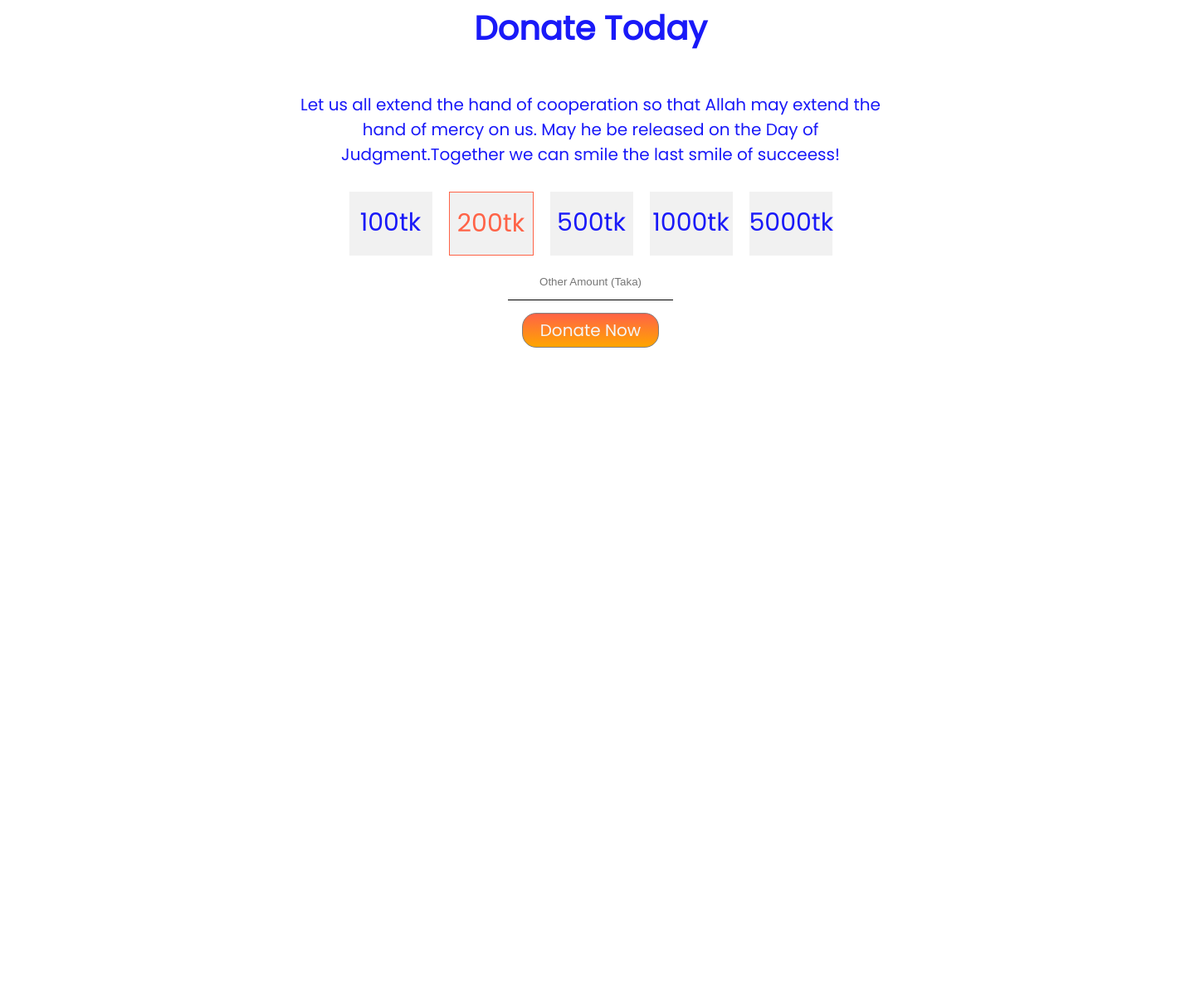
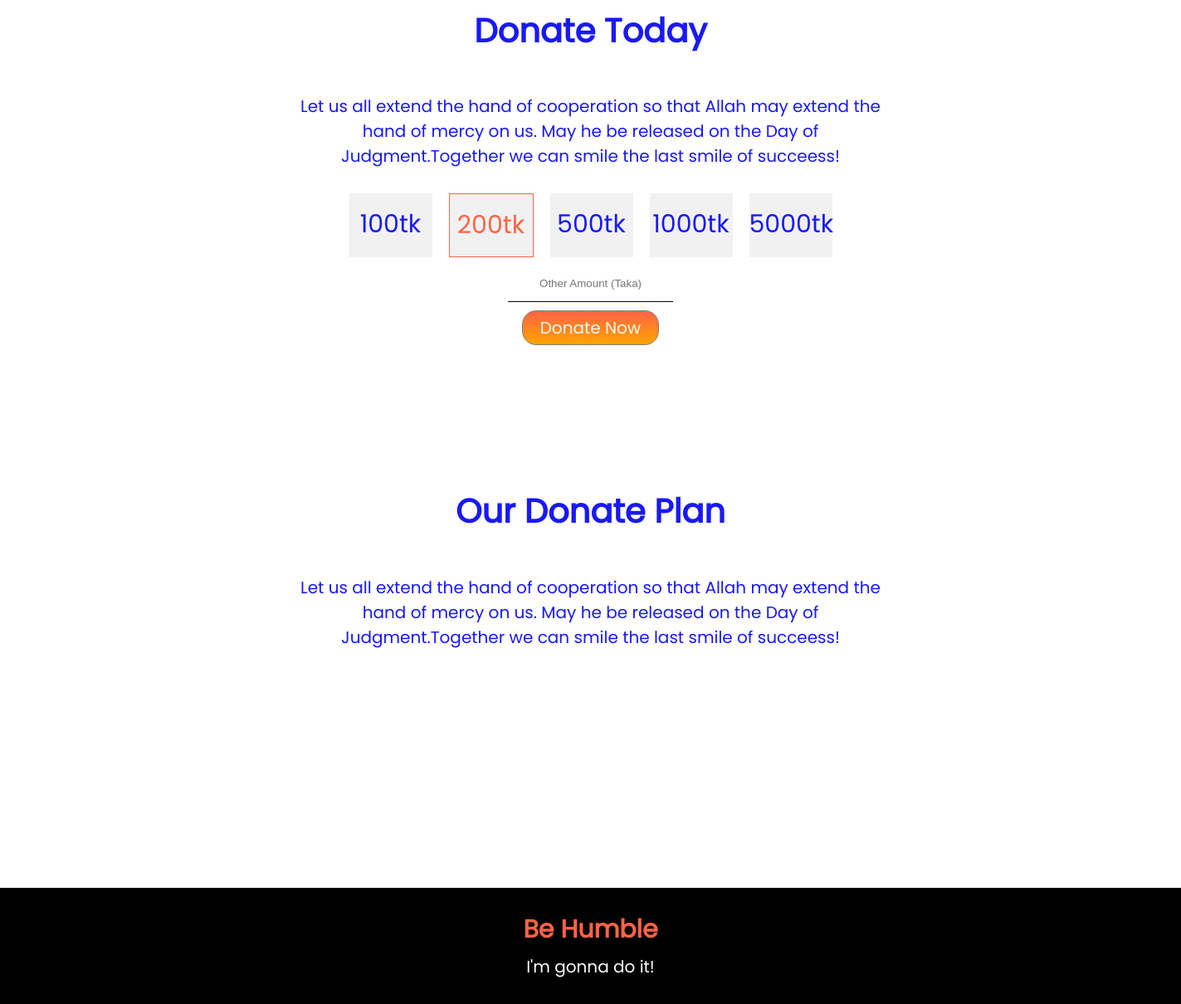
Before and after one commit to HasanBakar/Hepping-hand, a plain HTML site: page index.html in a window 1280 px wide. Shown: the part 737-1947 px from the top of the page at 83% size, 1423 px wide, since content can reach past the window. Before the commit the page ends 1223 px from the top, so only its background shows below. Drawn offline with Linux system fonts and the light colour scheme.

Commit message:
footer complete

```diff
--- a/index.html
+++ b/index.html
@@ -24,7 +24,7 @@
             <a href="#" class="link-button">Donate Now</a>
         </div>
     </div>
-    <div id="section-two-color" class="text-format section-two">
+    <div class="text-format section-two-color section-two">
         <h1>Donate Today</h1>
         <p>Let us all extend the hand of cooperation so that Allah may extend the hand of mercy on us. May he be
             released on the Day of Judgment.Together we can smile the last smile of succeess!</p>
@@ -40,9 +40,16 @@
         </div>
         <a href="#" class="link-button">Donate Now</a>
     </div>
+    <div class="text-format section-two-color section-two">
+        <h1>Our Donate Plan</h1>
+        <p>Let us all extend the hand of cooperation so that Allah may extend the hand of mercy on us. May he be
+            released on the Day of Judgment.Together we can smile the last smile of succeess!</p>
+    </div>
+</body>
+<footer id="footer" class="text-format">
+    <h2>Be Humble</h2>
+    <p>I'm gonna do it!</p>
 
-
-
-</body>
+</footer>
 
 </html>
--- a/style.css
+++ b/style.css
@@ -49,7 +49,7 @@ p {
     margin: 93px 228px
 }
 
-#section-two-color {
+.section-two-color {
     color: rgba(19, 19, 248, 0.976);
 }
 
@@ -80,5 +80,19 @@ p {
     border-right: none;
     padding: 14px 11px;
     text-align: center;
-    margin-bottom: 15px;
+    margin-bottom: 10px;
 }
+
+h2 {
+    color: tomato;
+}
+
+#footer {
+
+    width: 1193px;
+    height: 10px;
+    background-color: black;
+    margin-left: 0;
+    margin-bottom: 0;
+    line-height: 0%;
+}
```
